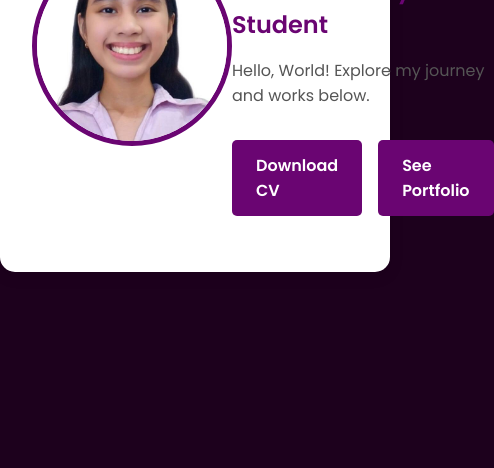
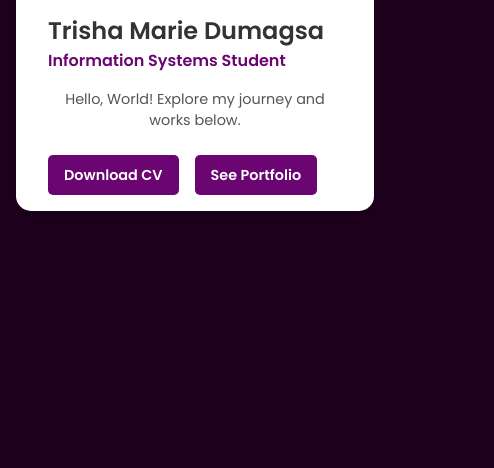
Before and after one commit to source8marie/My-Portfolio, a plain HTML site: page index.html in a window 390 px wide. Shown: the part 376-844 px from the top of the page, 494 px wide, since content can reach past the window. Drawn offline with Linux system fonts and the light colour scheme.

Commit message:
Update index-style.css

```diff
--- a/index-style.css
+++ b/index-style.css
@@ -12,6 +12,7 @@ body {
     min-height: 100vh;
     font-family: 'Poppins', sans-serif;
     background-color: #1d011d;
+    padding: 1rem; /* Added padding for small screens */
 }
 
 /* Container for the profile */
@@ -24,7 +25,9 @@ body {
     padding: 2rem;
     max-width: 900px;
     width: 100%;
+    flex-wrap: wrap; /* Allow wrapping on smaller screens */
 }
+
 .container:hover {
     background-color: #e0d2dc;
 }
@@ -34,11 +37,12 @@ body {
     flex: 1;
     display: flex;
     justify-content: center;
+    margin-bottom: 1rem; /* Space for mobile */
 }
 
 .profile-image img {
-    width: 200px;
-    height: 200px;
+    width: 150px; /* Reduced size for mobile */
+    height: 150px;
     border-radius: 50%;
     object-fit: cover;
     border: 5px solid #6a0572;
@@ -47,19 +51,20 @@ body {
 /* Content styling */
 .content {
     flex: 2;
-    margin-left: 2rem;
     display: flex;
     flex-direction: column;
     align-items: flex-start;
+    text-align: center; /* Centered text for mobile */
+    padding: 0 1rem;
 }
 
 .content h1 {
-    font-size: 2.5rem;
+    font-size: 2rem;
     color: #333;
 }
 
 .content h2 {
-    font-size: 1.5rem;
+    font-size: 1.2rem;
     color: #6a0572;
     margin-bottom: 1rem;
 }
@@ -67,14 +72,15 @@ body {
 .content p {
     font-size: 1rem;
     color: #555;
-    margin-bottom: 2rem;
+    margin-bottom: 1.5rem;
 }
 
 /* Buttons styling */
 .buttons {
     display: flex;
     gap: 1rem;
-    margin-bottom: 1.5rem;
+    justify-content: center; /* Center buttons for mobile */
+    flex-wrap: wrap;
 }
 
 .button {
@@ -85,38 +91,55 @@ body {
     text-decoration: none;
     font-weight: bold;
     transition: background 0.3s;
+    text-align: center;
 }
 
 .button:hover {
     background-color: #a4508b;
 }
 
-
-
 /* Responsive Design */
 @media (max-width: 768px) {
-    .sidebar {
-        width: 200px;
+    .container {
+        flex-direction: column;
+        align-items: center;
+        padding: 1.5rem;
     }
 
-    .content {
-        margin-left: 220px;
+    .profile-image img {
+        width: 120px; /* Smaller image for tablets */
+        height: 120px;
+    }
+
+    .content h1 {
+        font-size: 1.8rem;
+    }
+
+    .content h2 {
+        font-size: 1rem;
     }
 }
 
 @media (max-width: 576px) {
-    body {
-        flex-direction: column;
+    .container {
+        padding: 1rem;
     }
 
-    .sidebar {
-        width: 100%;
-        height: auto;
-        position: relative;
-        margin-bottom: 2rem;
+    .profile-image img {
+        width: 100px;
+        height: 100px;
     }
 
-    .content {
-        margin-left: 0;
+    .content h1 {
+        font-size: 1.5rem;
+    }
+
+    .content p {
+        font-size: 0.9rem;
+    }
+
+    .button {
+        padding: 0.6rem 1rem;
+        font-size: 0.9rem;
     }
 }
```
Lines whose indentation alone changed are shown as unchanged.
